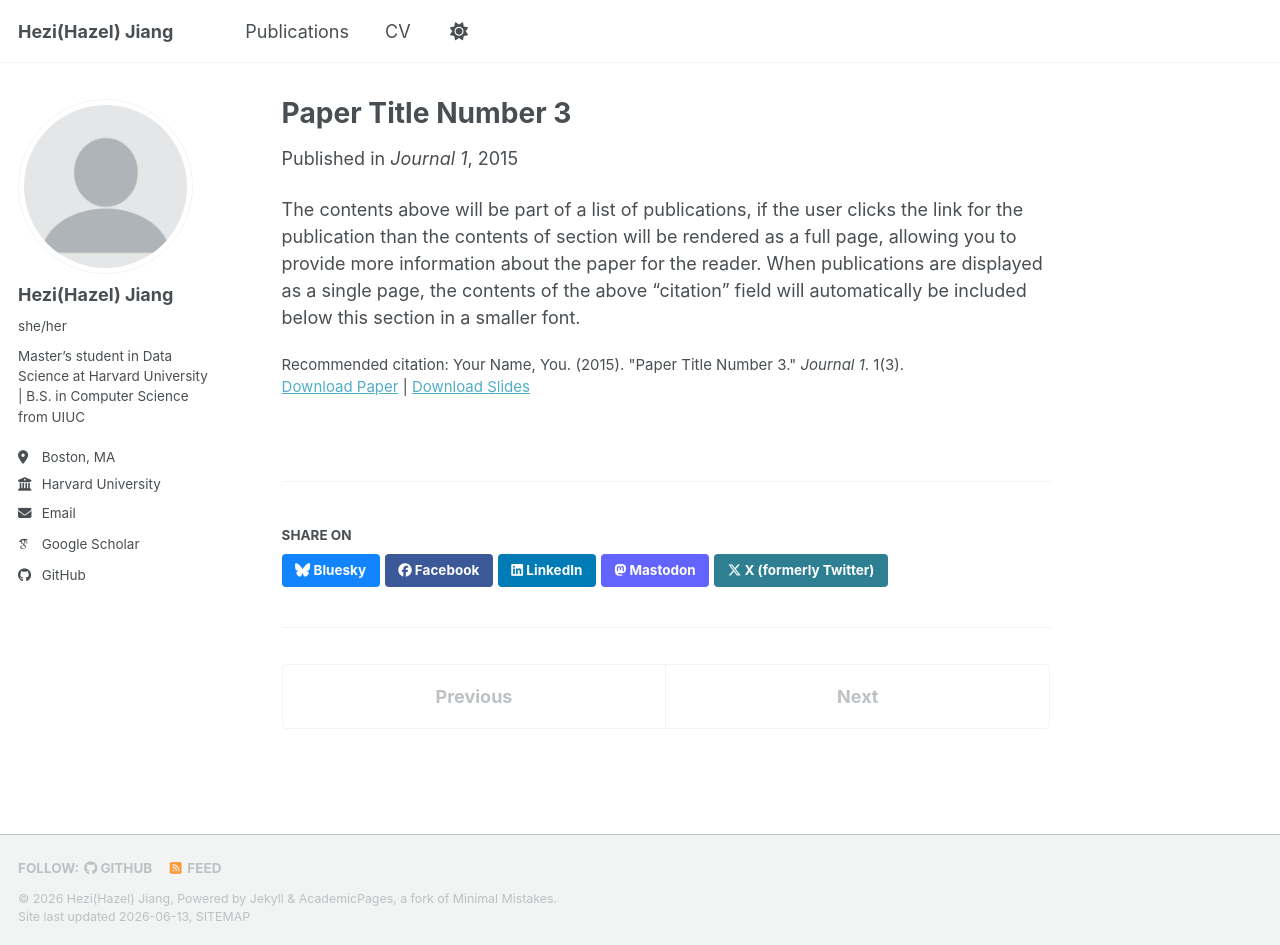
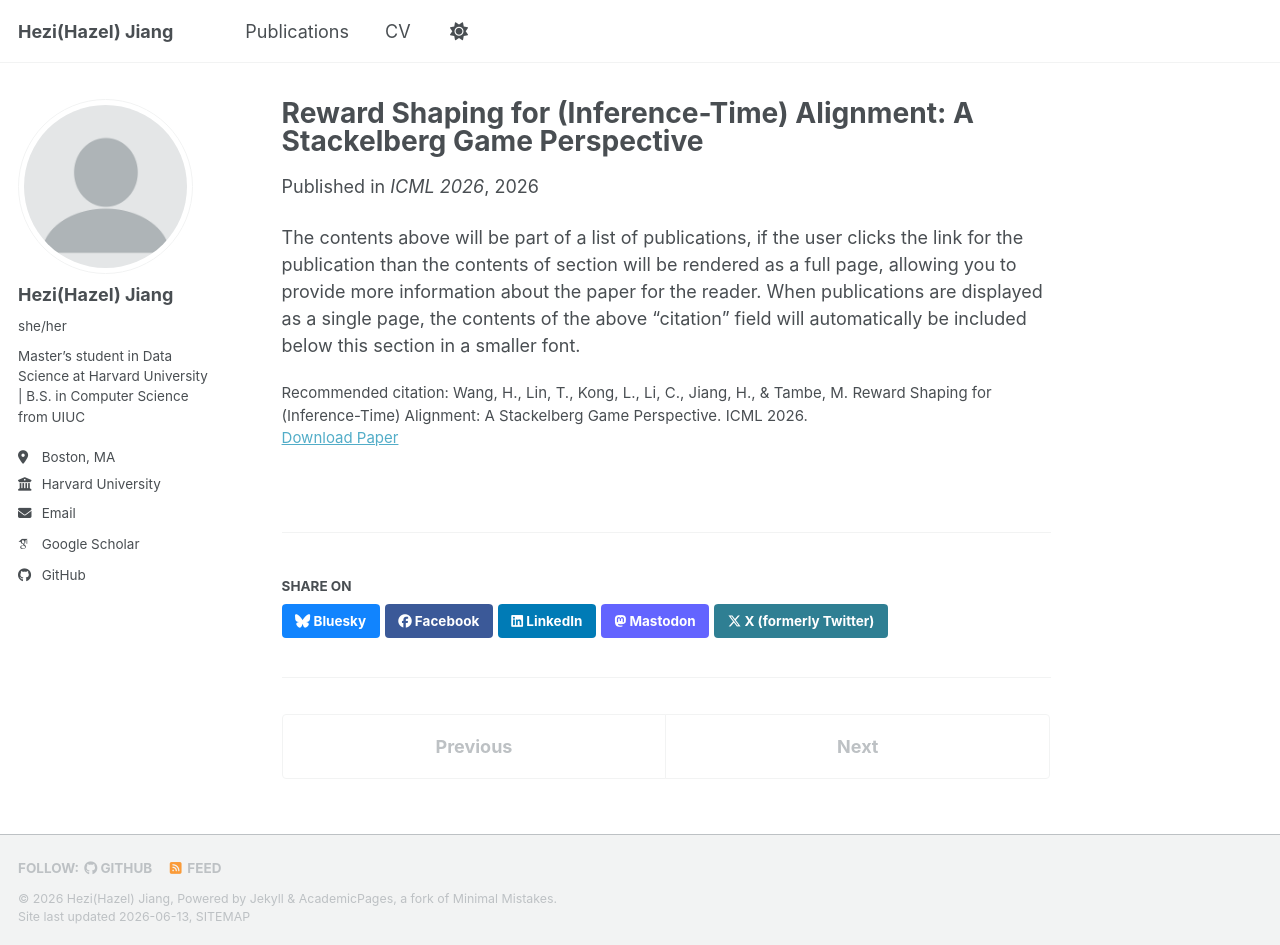
Before and after one commit to Hezi519/Hezi519.github.io, a Jekyll site: the page built from _publications/2015-10-01-paper-title-number-3.md, in a window 1280 px wide and 945 px high. Built offline with Jekyll 4.4.1, drawn with Linux system fonts in a browser that asks for light colours; some web fonts are replaced; a script bundle is joined from its source files by our own code; library files that are not in the unit come from our copies.

Commit message:
Update 2015-10-01-paper-title-number-3.md

```diff
--- a/_publications/2015-10-01-paper-title-number-3.md
+++ b/_publications/2015-10-01-paper-title-number-3.md
@@ -1,14 +1,13 @@
 ---
-title: "Paper Title Number 3"
+title: "Reward Shaping for (Inference-Time) Alignment: A Stackelberg Game Perspective"
 collection: publications
-category: manuscripts
+category: conferences
 permalink: /publication/2015-10-01-paper-title-number-3
-excerpt: 'This paper is about the number 3. The number 4 is left for future work.'
-date: 2015-10-01
-venue: 'Journal 1'
-slidesurl: 'https://academicpages.github.io/files/slides3.pdf'
-paperurl: 'https://academicpages.github.io/files/paper3.pdf'
-citation: 'Your Name, You. (2015). &quot;Paper Title Number 3.&quot; <i>Journal 1</i>. 1(3).'
+excerpt: 'This paper studies inference-time alignment under KL regularization, where directly optimizing a reward model learned from user preferences can be suboptimal because the base policy may bias the aligned model away from the user’s intended utility. We formulate reward model design as a Stackelberg game between the reward provider and the LLM policy, and derive a threshold-based reward shaping method that approximates the optimal reward model. Our approach integrates into existing inference-time alignment methods with minimal overhead and consistently improves reward while maintaining comparable diversity and coherence.'
+date: 2026-01-31
+venue: 'ICML 2026'
+paperurl: 'https://arxiv.org/abs/2602.02572'
+citation: 'Wang, H., Lin, T., Kong, L., Li, C., Jiang, H., & Tambe, M. Reward Shaping for (Inference-Time) Alignment: A Stackelberg Game Perspective. ICML 2026.'
 ---
 
 The contents above will be part of a list of publications, if the user clicks the link for the publication than the contents of section will be rendered as a full page, allowing you to provide more information about the paper for the reader. When publications are displayed as a single page, the contents of the above "citation" field will automatically be included below this section in a smaller font.
```
